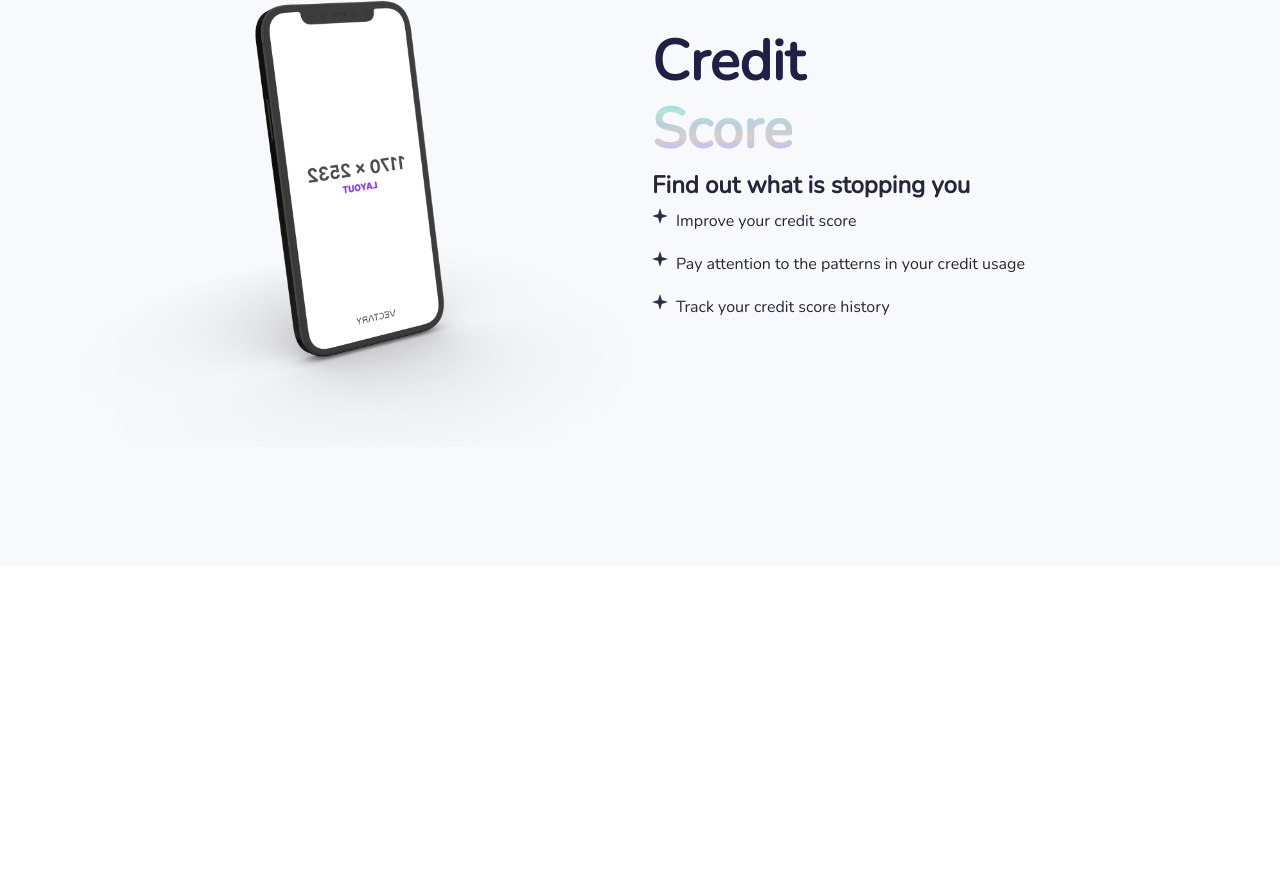
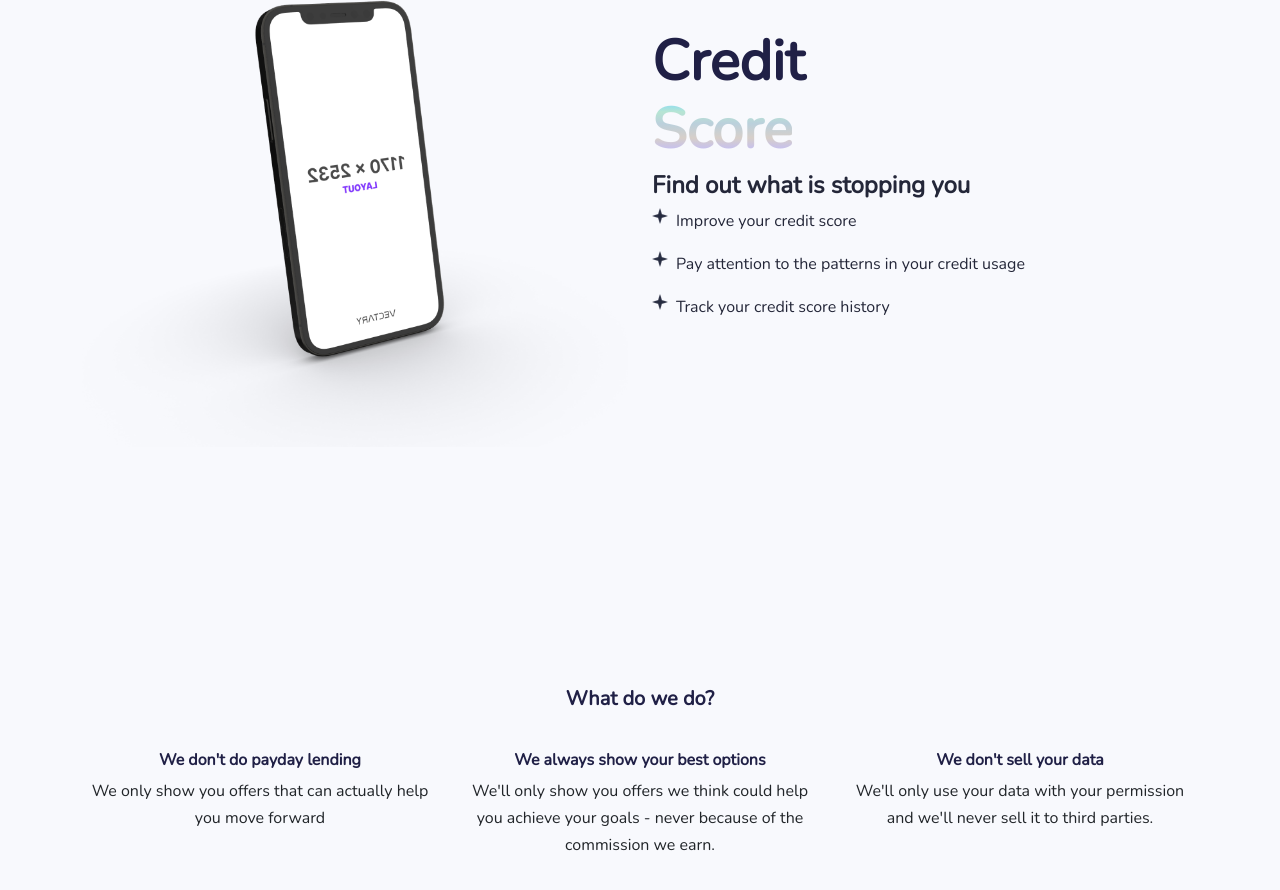
Before and after one commit to MasterIfeanyi/Zeeh-interview, a plain HTML site: page index.html in a window 1280 px wide. Shown: the part 2514-3404 px from the top of the page. Before the commit the page ends 3321 px from the top, so only its background shows below. Drawn offline with nearby package versions, Linux system fonts and the light colour scheme.

Commit message:
our offers

```diff
--- a/index.html
+++ b/index.html
@@ -245,9 +245,29 @@
 
 
 
-<section>
+<section class="grey-bg">
     <div class="container">
-        <div class="row"></div>
+        <div class="row">
+            <div class="col-12">
+                <div class="section-title">
+                    <h5 class="fw-bolder">What do we do?</h5>
+                </div>
+            </div>
+        </div>
+        <div class="row text-center">
+            <div class="col-lg-4">
+                <h6 class="fw-bolder">We don't do payday lending</h6>
+                <p>We only show you offers that can actually help you move forward</p>
+            </div>
+            <div class="col-lg-4">
+                <h6 class="fw-bolder">We always show your best options</h6>
+                <p>We'll only show you offers we think could help you achieve your goals - never because of the commission we earn.</p>
+            </div>
+            <div class="col-lg-4">
+                <h6 class="fw-bolder">We don't sell your data</h6>
+                <p>We'll only use your data with your permission and we'll never sell it to third parties.</p>
+            </div>
+        </div>
     </div>
 </section>
 
--- a/style.css
+++ b/style.css
@@ -23,7 +23,9 @@ body {
     --text: #202046;
     --dark: #4a0586;
     --brand: #6936F5;
+    --gray: #F8F9FD;
     --grey: #595757;
+
 }
 
 ul {
@@ -73,6 +75,10 @@ section {
     background-position: center center;
     background-repeat: no-repeat;
     background-size: cover;
+}
+
+.grey-bg {
+    background-color: var(--gray);
 }
 
 /* NavBar */
@@ -269,6 +275,10 @@ section {
     align-items: center; */
 }
 
+.section-title {
+    text-align: center;
+    margin: 0 auto 40px auto;
+}
 
 
 
```
